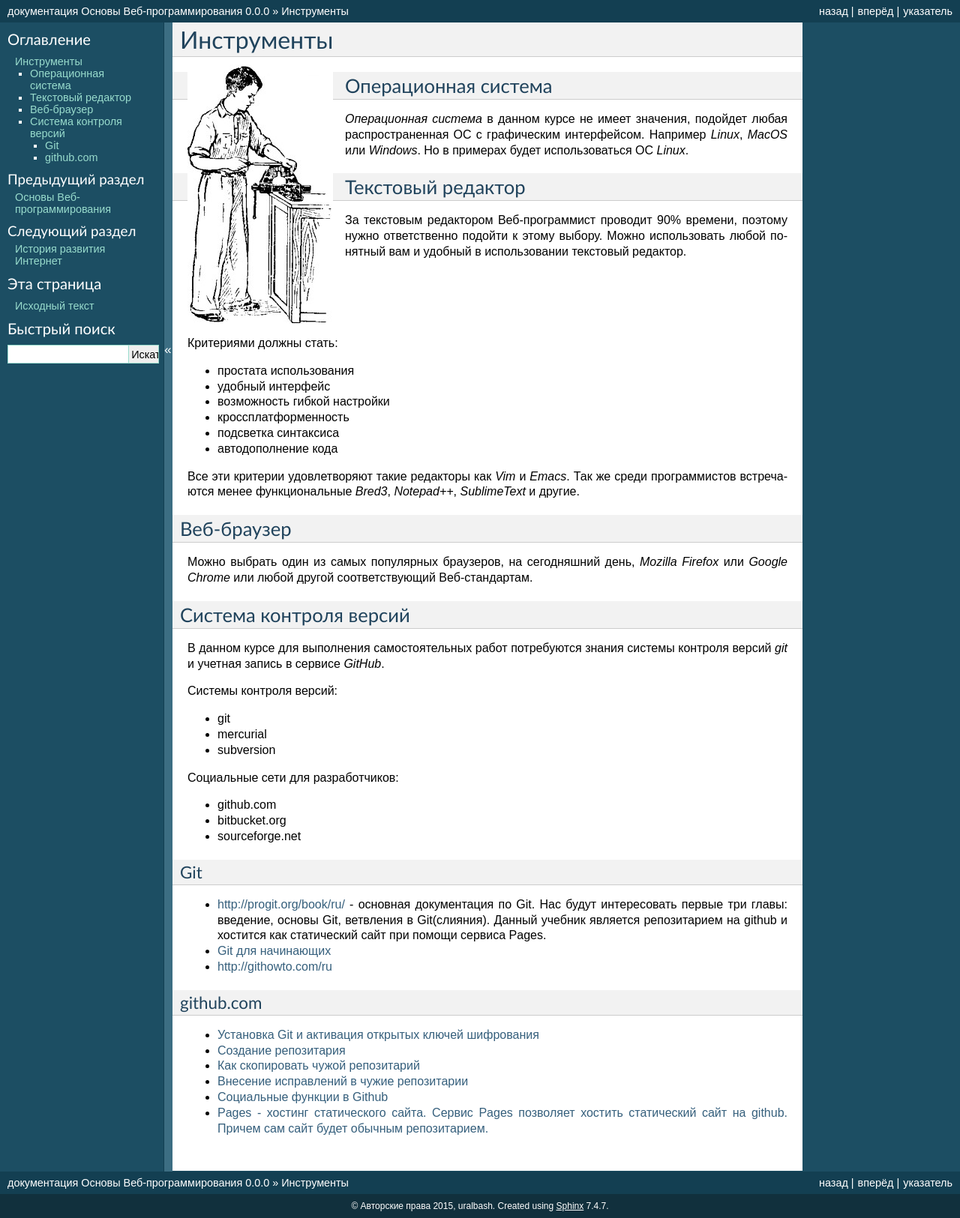
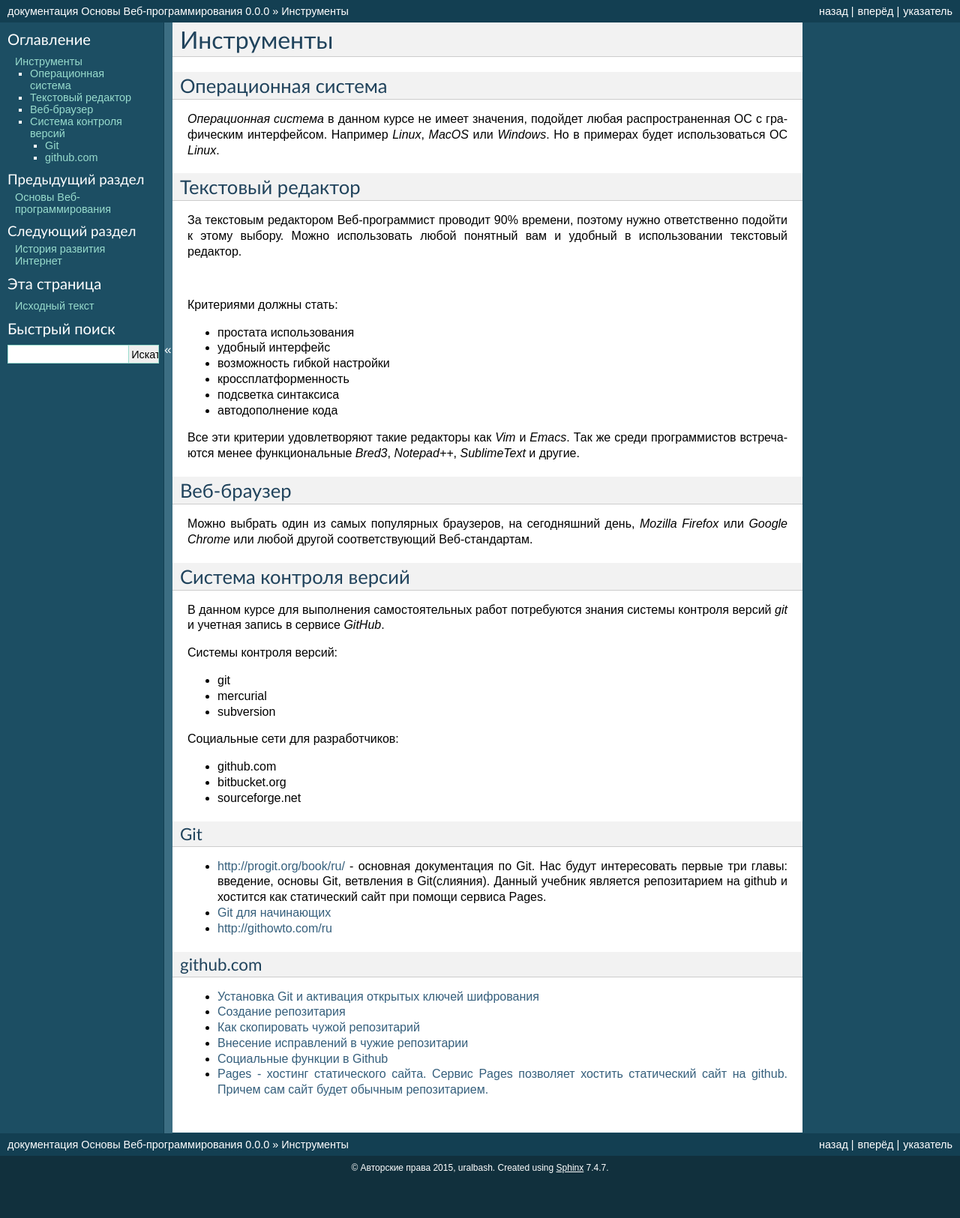
Before and after one commit to ustu/lectures.www, a Sphinx documentation site: the page built from docs/workplace.rst, in a window 1280 px wide. Shown: the whole page at 75% size. Built offline with Sphinx 7.4.7, drawn with Linux system fonts in a browser that asks for light colours; pages that are not in the unit, such as notebooks, are missing from menus; after the commit the page ends 1574 px from its top, so only the background shows below that.

Commit message:
Поправил Инструменты

```diff
--- a/docs/workplace.rst
+++ b/docs/workplace.rst
@@ -1,10 +1,6 @@
 ***********
 Инструменты
 ***********
-
-.. image:: /_static/htmlcodder.jpg
-    :alt: Рабочий за верстаком
-    :align: left
 
 Операционная система
 ====================
```
Also changed, not shown: docs/_static/htmlcodder.jpg (deleted).
